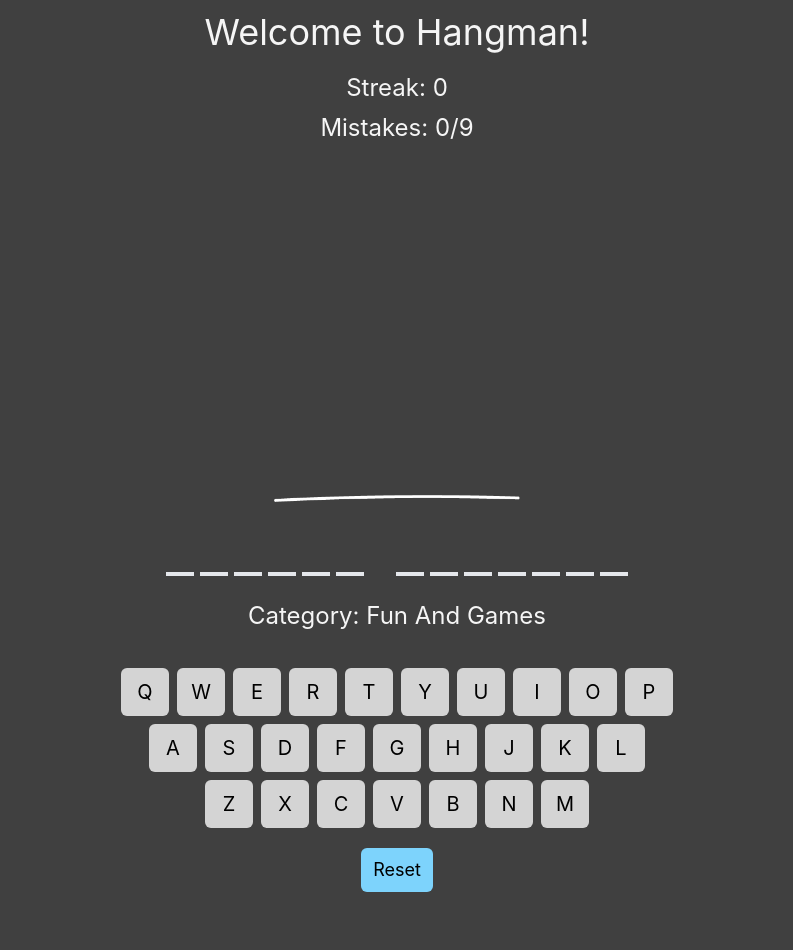
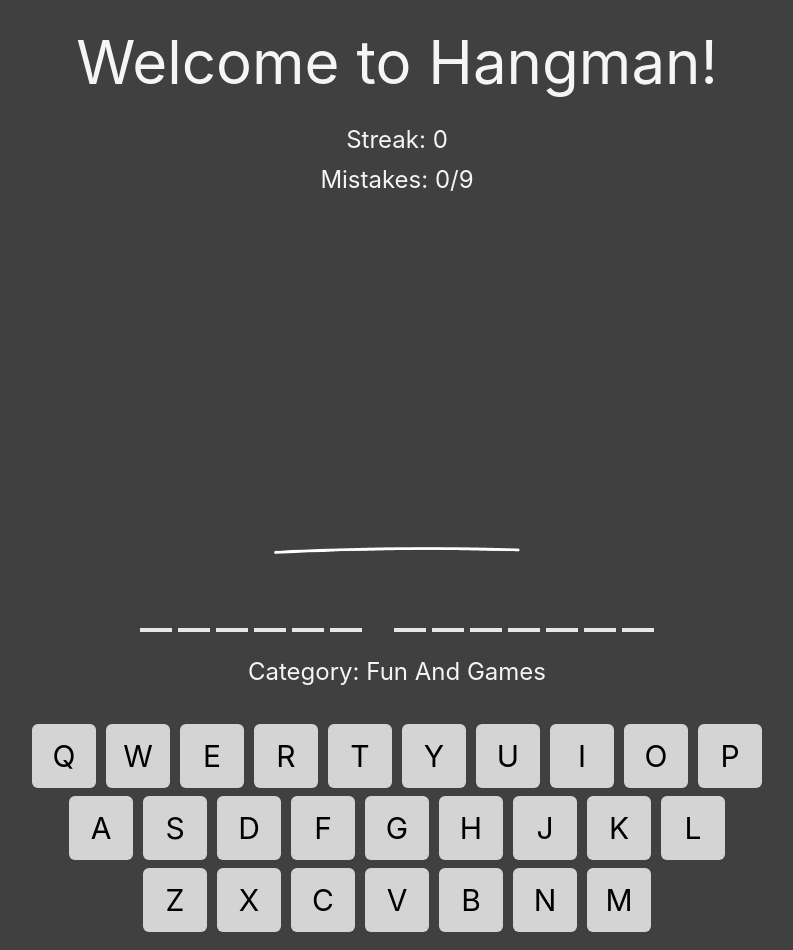
Before and after one commit to PlatyPew/TikTok-Youth-Camp-Hangman, a React (Create React App) app: page / in a window 1280 px wide. Shown: the top 950 px of the page, without its empty margins (243-1036 px from the left). Before the commit the page ends 908 px from the top, so only its background shows below. Built offline with nearby package versions, Linux system fonts and the light colour scheme.

Commit message:
feat: added some responsive design
Signed-off-by: Platy <daryl.limkz@gmail.com>

```diff
--- a/src/App.css
+++ b/src/App.css
@@ -38,7 +38,7 @@
 }
 
 #header {
-    @apply text-4xl text-neutral-100 py-3;
+    @apply text-3xl sm:text-4xl md:text-5xl lg:text-6xl text-neutral-100 my-8;
 }
 
 #category {
@@ -51,7 +51,7 @@
 
 #reset {
     @apply items-center justify-center
-    p-2 px-3 my-4 text-lg bg-sky-300 hover:bg-sky-400
+    p-2 px-3 my-4 text-lg sm:text-xl md:text-2xl bg-sky-300 hover:bg-sky-400
     rounded-md;
 }
 
--- a/src/Keyboard.css
+++ b/src/Keyboard.css
@@ -1,9 +1,11 @@
 .row {
-    @apply flex space-x-2 place-content-center;
+    @apply flex space-x-1 sm:space-x-1.5 md:space-x-2 lg:space-x-2.5 place-content-center;
 }
 
 .character {
     @apply relative flex items-center justify-center
-        h-12 w-12 mt-1 mb-1 text-xl rounded-md
+        text-2xl lg:text-3xl rounded-md
+        h-12 w-8 sm:w-12 lg:h-16 lg:w-16
+        mt-1 mb-1
         bg-neutral-300 hover:bg-neutral-400 disabled:bg-neutral-500;
 }
--- a/src/Phrase.css
+++ b/src/Phrase.css
@@ -3,11 +3,11 @@
 }
 
 .letter {
-    @apply text-3xl text-neutral-100 font-bold;
+    @apply text-2xl sm:text-3xl md:text-4xl text-neutral-100 font-bold;
 }
 
 .blank {
-    @apply border-b-4 h-10 w-7;
+    @apply border-b-4 h-9 sm:h-10 md:h-11 w-4 sm:w-6 md:w-8;
 }
 
 .space {
```
